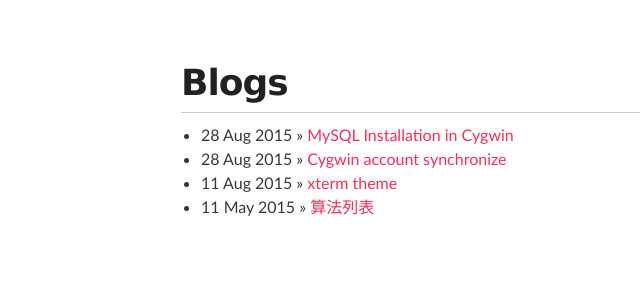
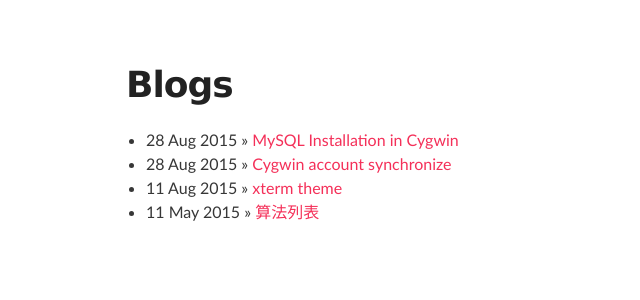
Before and after one commit to openheap/openheap.github.io, a Jekyll site: the page built from blogs.html, in a window 1280 px wide. Shown: the top 300 px of the page, without its empty margins (114-754 px from the left). Built offline with Jekyll 4.4.1, drawn with Linux system fonts in a browser that asks for light colours; Markdown is read by kramdown in place of the engine named in the settings.

Commit message:
Update default.html

```diff
--- a/_layouts/default.html
+++ b/_layouts/default.html
@@ -3,7 +3,6 @@
 <head>
    <meta http-equiv="content-type" content="text/html; charset=utf-8" />
    <title>{{ page.title }}</title>
-   <link rel="stylesheet" href="/stylesheets/styles.css" type="text/css" media="screen, projection" />
    <link rel="stylesheet" href="/stylesheets/stylesheet.css" type="text/css" media="screen, projection" />
 </head>
 <body>
```
